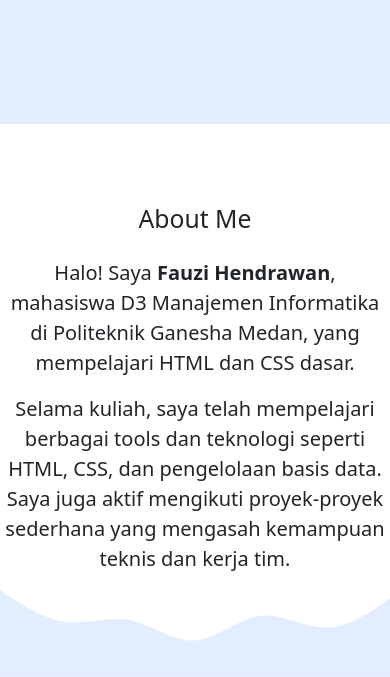
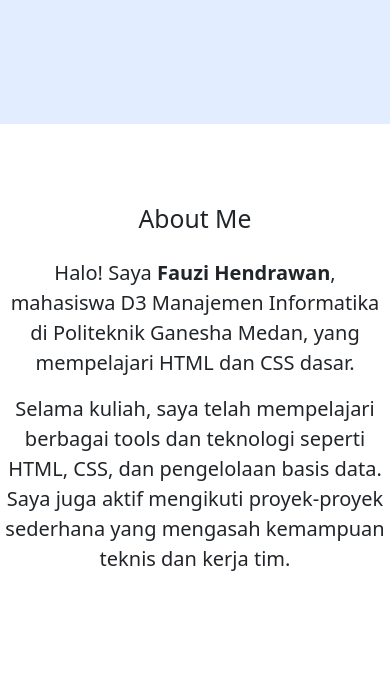
Before and after one commit to fauzihendrawan/Projects_Fauzi, a plain HTML site: page index.html in a window 390 px wide. Shown: the part 370-1047 px from the top of the page. After the commit the page ends 960 px from the top, so only its background shows below. Drawn offline with nearby package versions, Linux system fonts and the light colour scheme.

Commit message:
responsive

```diff
--- a/index.html
+++ b/index.html
@@ -86,13 +86,3 @@ FVzBcNJ7UAyJxM6wuqIj61tLrc4wSX0szH/Ev+nYRRuWlolflfl"
           </div>
         </div>
       </div>
-
-      <svg xmlns="http://www.w3.org/2000/svg" viewBox="0 0 1440 320">
-        <path
-          fill="#e2edff"
-          fill-opacity="1"
-          d="M0,0L40,26.7C80,53,160,107,240,117.3C320,128,400,96,480,112C560,128,640,192,720,186.7C800,181,880,107,960,96C1040,85,1120,139,1200,138.7C1280,139,1360,85,1400,58.7L1440,32L1440,320L1400,320C1360,320,1280,320,1200,320C1120,320,1040,320,960,320C880,320,800,320,720,320C640,320,560,320,480,320C400,320,320,320,240,320C160,320,80,320,40,320L0,320Z"
-        ></path>
-      </svg>
-    </section>
-    <!-- Akhir About -->
```
